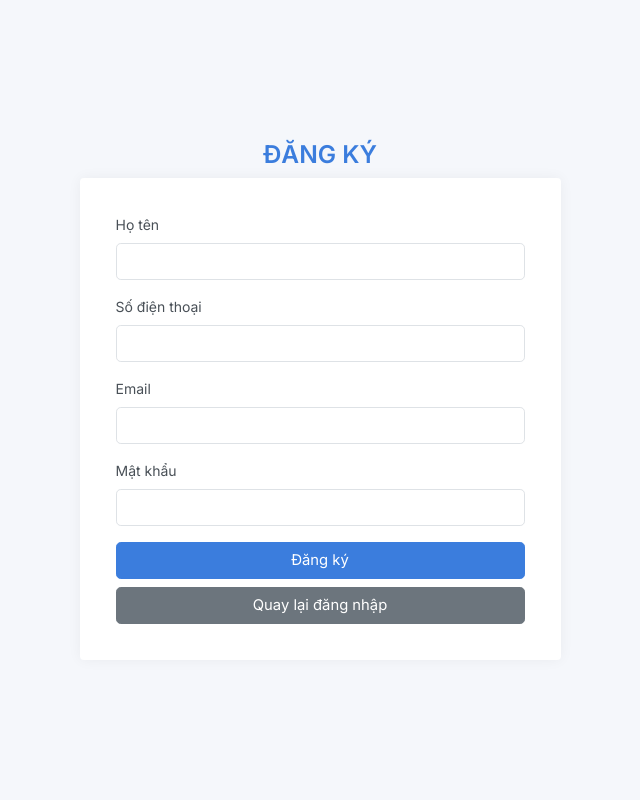
After one commit to Vi-DH23th3/qldapm_website-cuahangbandungcuhoctap, a PHP site: page /admin/ktnguoidung/signup.php in a window 1280 px wide. The commit adds this page. Shown: the whole page, without its empty margins (320-960 px from the left). Run offline with PHP 8.4, Linux system fonts and the light colour scheme.

Commit message:
dang ky admin

```diff
--- a/admin/ktnguoidung/login.php
+++ b/admin/ktnguoidung/login.php
@@ -58,7 +58,7 @@
 							</div>
 						</div>
 						<div class="text-center mb-3">
-							Chưa có tài khoản? <a href="#">Đăng ký</a>
+							Chưa có tài khoản? <a href="index.php?action=dangky">Đăng ký</a>
 						</div>
 					</div>
 				</div>
--- /dev/null
+++ b/admin/ktnguoidung/signup.php
@@ -0,0 +1,59 @@
+<!DOCTYPE html>
+<html lang="en">
+<head>
+	<meta charset="utf-8">
+	<meta name="viewport" content="width=device-width, initial-scale=1">
+	<title>Đăng ký - Admin</title>
+	<link href="../inc/css/app.css" rel="stylesheet">
+	<link href="https://fonts.googleapis.com/css2?family=Inter:wght@300;400;600&display=swap" rel="stylesheet">
+</head>
+<body>
+	<main class="d-flex w-100">
+		<div class="container d-flex flex-column">
+			<div class="row vh-100">
+				<div class="col-sm-10 col-md-8 col-lg-6 col-xl-5 mx-auto d-table h-100">
+					<div class="d-table-cell align-middle">
+						<div class="text-center mt-4">
+							<h1 class="h2 text-uppercase fw-bold text-primary">Đăng ký</h1>
+
+						</div>
+						<div class="card">
+							<div class="card-body">
+								<div class="m-sm-3">
+                                    <?php if(isset($tb)){ ?>
+                                        <div class="alert alert-danger"><?php echo $tb; ?></div>
+                                    <?php } ?>
+
+									<form action="index.php" method="post">
+                                        <input type="hidden" name="action" value="xldangky">
+										<div class="mb-3">
+											<label class="form-label">Họ tên</label>
+											<input class="form-control form-control-lg" type="text" name="txthoten" required />
+										</div>
+                                        <div class="mb-3">
+											<label class="form-label">Số điện thoại</label>
+											<input class="form-control form-control-lg" type="number" name="txtsodt" required />
+										</div>
+										<div class="mb-3">
+											<label class="form-label">Email</label>
+											<input class="form-control form-control-lg" type="email" name="txtemail" required />
+										</div>
+										<div class="mb-3">
+											<label class="form-label">Mật khẩu</label>
+											<input class="form-control form-control-lg" type="password" name="txtmatkhau" required />
+										</div>
+										<div class="d-grid gap-2 mt-3">
+                                            <button type="submit" class="btn btn-lg btn-primary">Đăng ký</button>
+                                            <a href="index.php" class="btn btn-lg btn-secondary">Quay lại đăng nhập</a>
+										</div>
+									</form>
+								</div>
+							</div>
+						</div>
+					</div>
+				</div>
+			</div>
+		</div>
+	</main>
+</body>
+</html>
```
Also changed, not shown: admin/ktnguoidung/index.php (+31 -0 lines).
